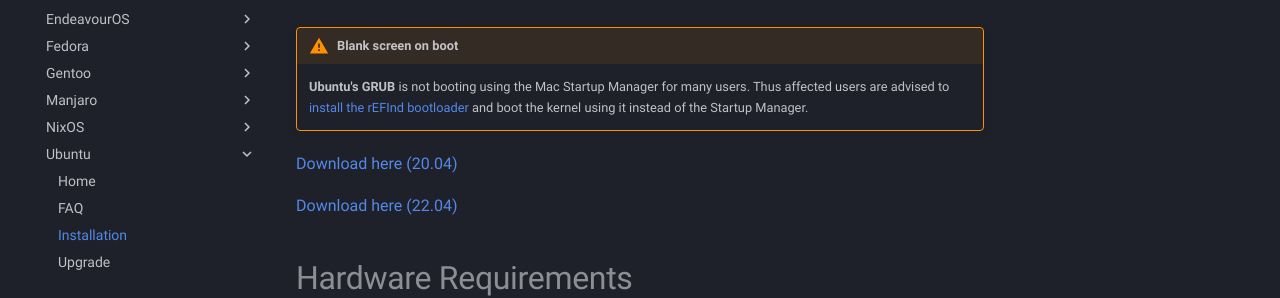
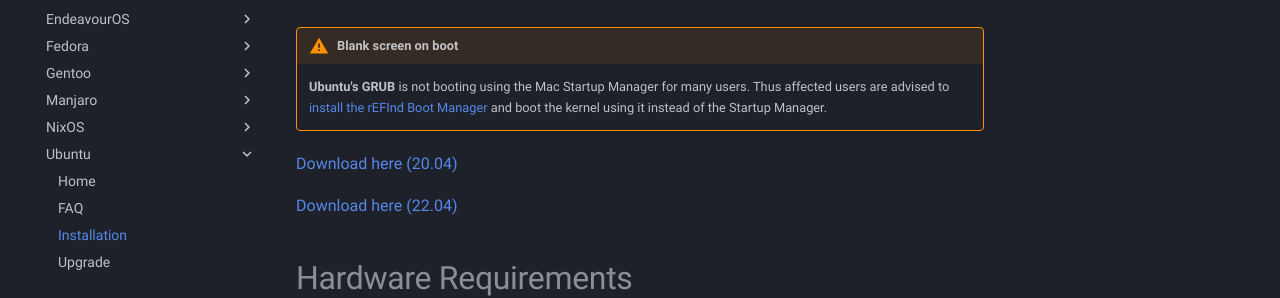
Before and after one commit to t2linux/wiki, an MkDocs documentation site: the page built from docs/distributions/ubuntu/installation.md, in a window 1280 px wide and 900 px high. Shown: the part 267-565 px from the top of the window. Built offline with MkDocs 1.6.1 and Material for MkDocs 9.7.7, drawn with Linux system fonts in a browser that asks for light colours; comment, search, counter and statistics services are not loaded.

Commit message:
Ubuntu: Fix typo

```diff
--- a/docs/distributions/ubuntu/installation.md
+++ b/docs/distributions/ubuntu/installation.md
@@ -1,7 +1,7 @@
 # Download the latest safe release
 
 !!! Warning "Blank screen on boot"
-    **Ubuntu's GRUB** is not booting using the Mac Startup Manager for many users. Thus affected users are advised to [install the rEFInd bootloader](https://wiki.t2linux.org/guides/refind/) and boot the kernel using it instead of the Startup Manager.
+    **Ubuntu's GRUB** is not booting using the Mac Startup Manager for many users. Thus affected users are advised to [install the rEFInd Boot Manager](https://wiki.t2linux.org/guides/refind/) and boot the kernel using it instead of the Startup Manager.
 
 [Download here (20.04)](https://github.com/marcosfad/mbp-ubuntu/releases/latest)
 
```
